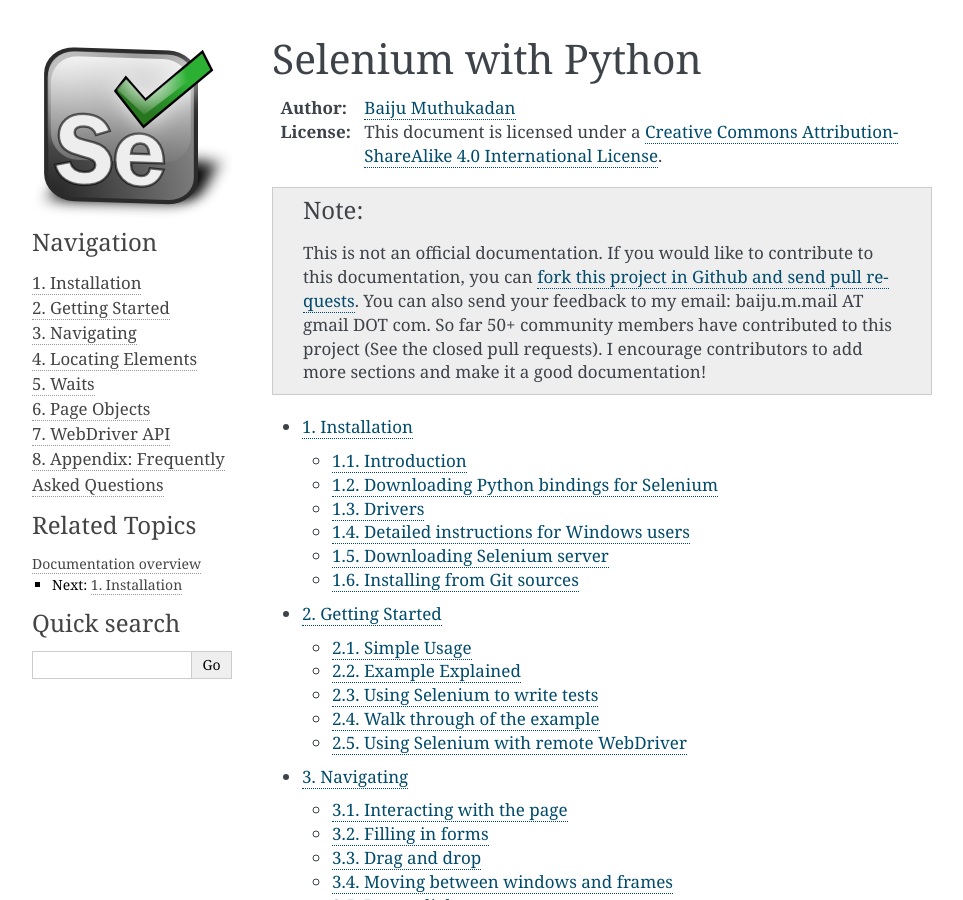
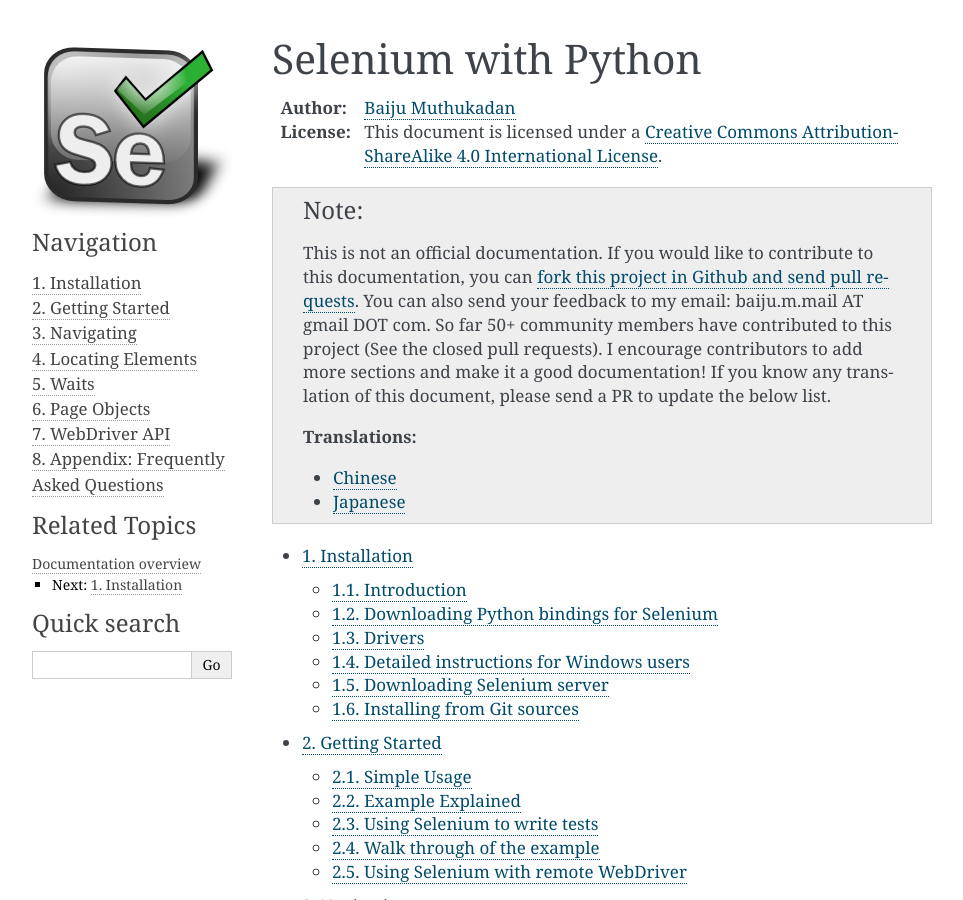
Before and after one commit to baijum/selenium-python, a Sphinx documentation site: the page built from source/index.rst, in a window 1280 px wide and 900 px high. Shown: the whole window, without its empty margins (148-1111 px from the left). Built offline with Sphinx 7.4.7, drawn with Linux system fonts in a browser that asks for light colours.

Commit message:
Add list of translations
Signed-off-by: Baiju Muthukadan <baiju.m.mail@gmail.com>

```diff
--- a/source/index.rst
+++ b/source/index.rst
@@ -15,7 +15,14 @@
    your feedback to my email: baiju.m.mail AT gmail DOT com.  So far
    50+ community members have contributed to this project
    (See the closed pull requests).  I encourage contributors to add
-   more sections and make it a good documentation!
+   more sections and make it a good documentation!  If you know any
+   translation of this document, please send a PR to update the
+   below list.
+
+   **Translations:**
+
+   - `Chinese <https://selenium-python-zh.readthedocs.io/en/latest/>`_
+   - `Japanese <https://kurozumi.github.io/selenium-python/index.html>`_
 
 
 .. toctree::
```
